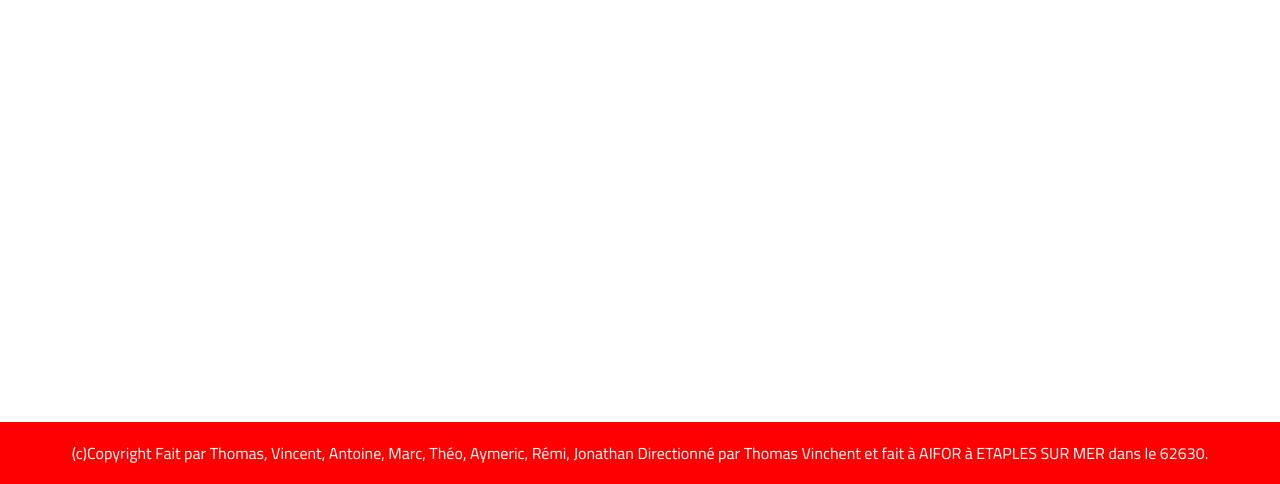
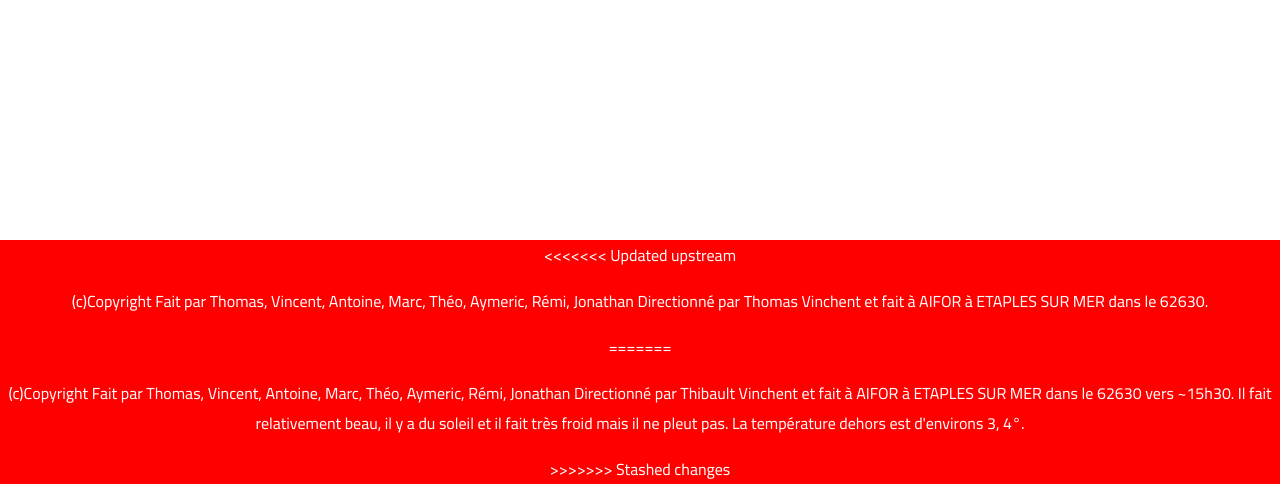
Before and after one commit to tvinchent/ejob, a PHP site: page / in a window 1280 px wide. Shown: the part 316-800 px from the top of the page. Run offline with PHP 8.4, Linux system fonts and the light colour scheme.

Commit message:
Auto stash before merge of "master" and "origin/master"

```diff
--- a/index.php
+++ b/index.php
@@ -20,7 +20,11 @@
     </div>
 
 <footer>
+<<<<<<< Updated upstream
     <p>(c)Copyright Fait par Thomas, Vincent, Antoine, Marc, Théo, Aymeric, Rémi, Jonathan Directionné par Thomas Vinchent et fait à AIFOR à ETAPLES SUR MER dans le 62630.</p>
+=======
+    <p>(c)Copyright Fait par Thomas, Vincent, Antoine, Marc, Théo, Aymeric, Rémi, Jonathan Directionné par Thibault Vinchent et fait à AIFOR à ETAPLES SUR MER dans le 62630 vers ~15h30. Il fait relativement beau, il y a du soleil et il fait très froid mais il ne pleut pas. La température dehors est d'environs 3, 4°.</p>
+>>>>>>> Stashed changes
 </footer>
 </body>
 </html>
```
